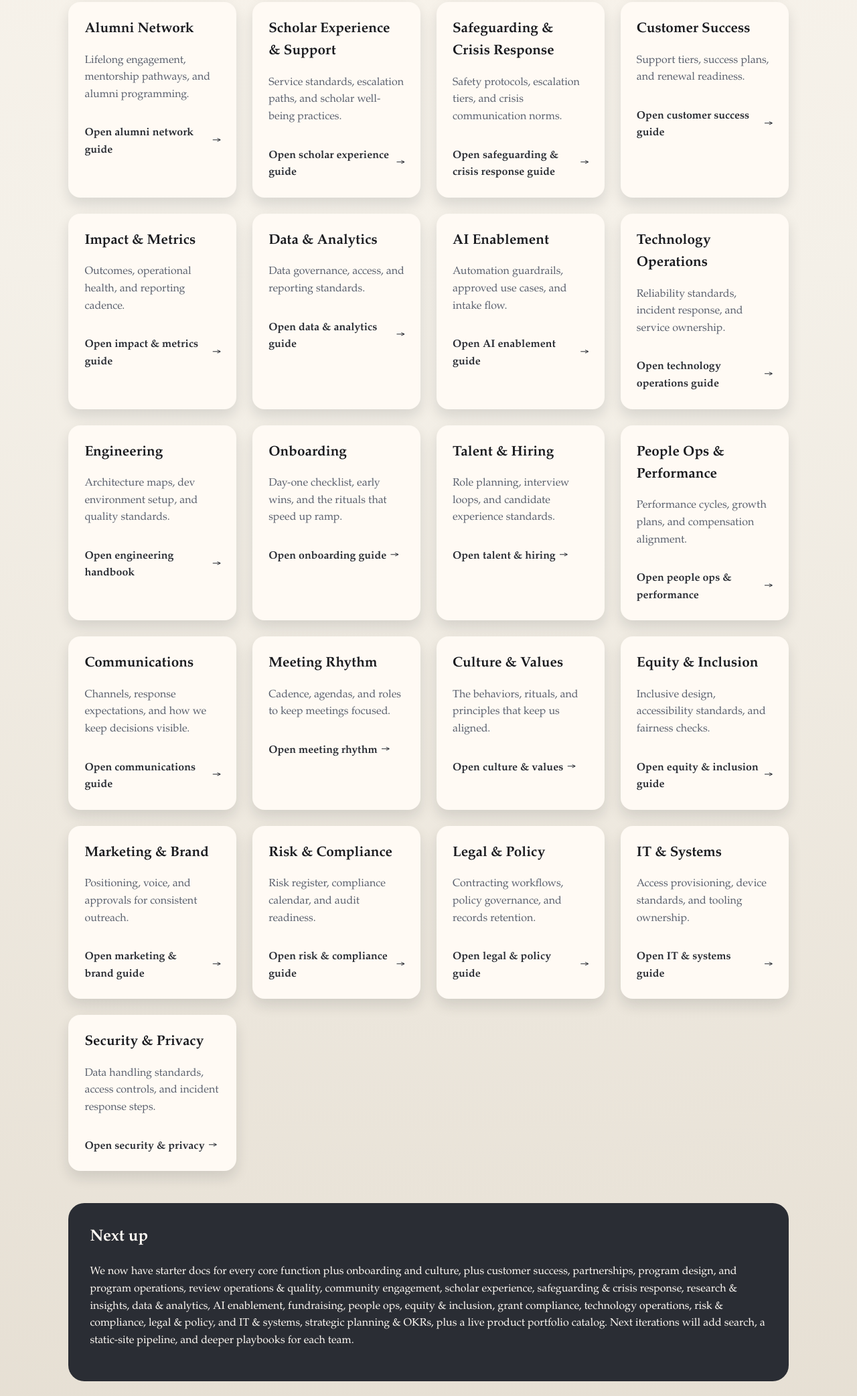
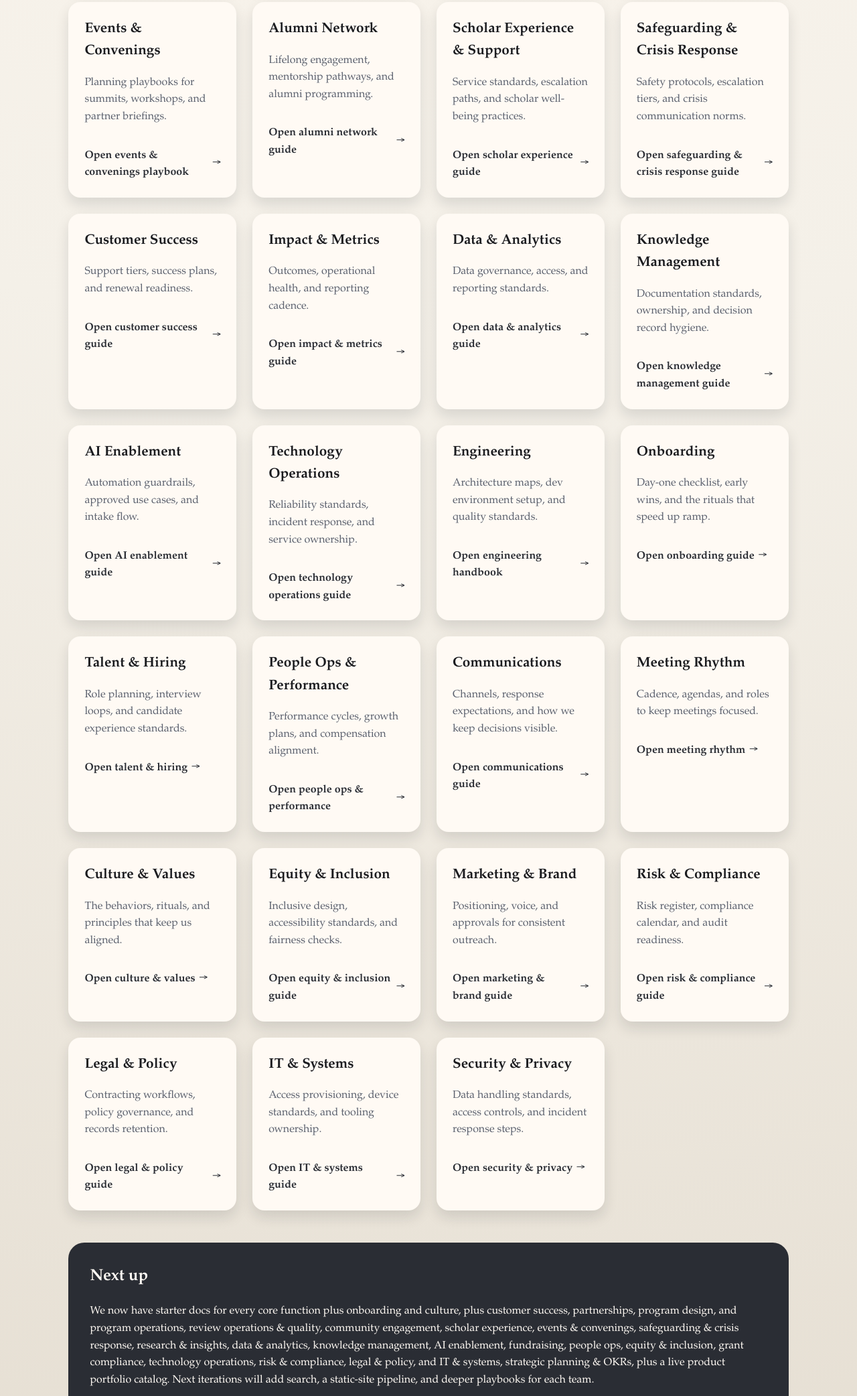
Before and after one commit to ralph-groupscholar/groupscholar-docs, a plain HTML site: page index.html in a window 1280 px wide. Shown: the part 1756-3840 px from the top of the page at 67% size. Drawn offline with Linux system fonts and the light colour scheme.

Commit message:
Ralph adds events convenings docs

```diff
--- a/index.html
+++ b/index.html
@@ -105,6 +105,11 @@
           <a class="card-link" href="docs/reader.html?path=community-engagement.md">Open community engagement guide</a>
         </article>
         <article>
+          <h2>Events &amp; Convenings</h2>
+          <p>Planning playbooks for summits, workshops, and partner briefings.</p>
+          <a class="card-link" href="docs/reader.html?path=events-convenings.md">Open events &amp; convenings playbook</a>
+        </article>
+        <article>
           <h2>Alumni Network</h2>
           <p>Lifelong engagement, mentorship pathways, and alumni programming.</p>
           <a class="card-link" href="docs/reader.html?path=alumni-network.md">Open alumni network guide</a>
@@ -133,6 +138,11 @@
           <h2>Data &amp; Analytics</h2>
           <p>Data governance, access, and reporting standards.</p>
           <a class="card-link" href="docs/reader.html?path=data-analytics.md">Open data &amp; analytics guide</a>
+        </article>
+        <article>
+          <h2>Knowledge Management</h2>
+          <p>Documentation standards, ownership, and decision record hygiene.</p>
+          <a class="card-link" href="docs/reader.html?path=knowledge-management.md">Open knowledge management guide</a>
         </article>
         <article>
           <h2>AI Enablement</h2>
@@ -217,9 +227,10 @@
           We now have starter docs for every core function plus onboarding and
           culture, plus customer success, partnerships, program design, and
           program operations, review operations &amp; quality, community engagement, scholar experience,
-          safeguarding &amp; crisis response, research &amp; insights, data &amp; analytics, AI enablement, fundraising,
-          people ops, equity &amp; inclusion, grant compliance, technology operations, risk &amp; compliance,
-          legal &amp; policy, and IT &amp; systems, strategic planning &amp; OKRs, plus a live product portfolio catalog.
+          events &amp; convenings, safeguarding &amp; crisis response, research &amp; insights, data &amp; analytics, knowledge management,
+          AI enablement, fundraising, people ops, equity &amp; inclusion, grant compliance, technology operations,
+          risk &amp; compliance, legal &amp; policy, and IT &amp; systems, strategic planning &amp; OKRs,
+          plus a live product portfolio catalog.
           Next iterations will add search, a static-site pipeline, and deeper
           playbooks for each team.
         </p>
```
Also changed, not shown: 3 other files.
